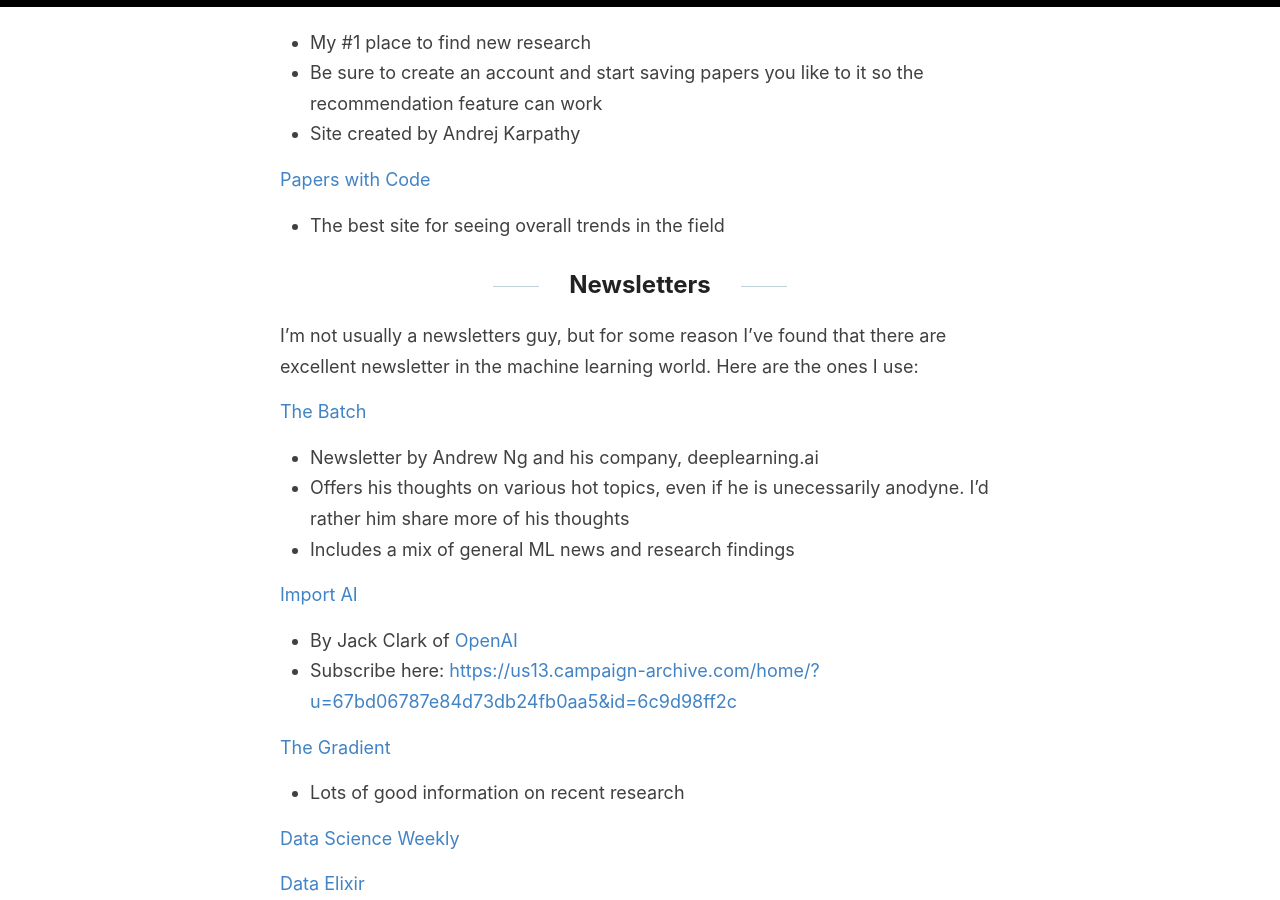
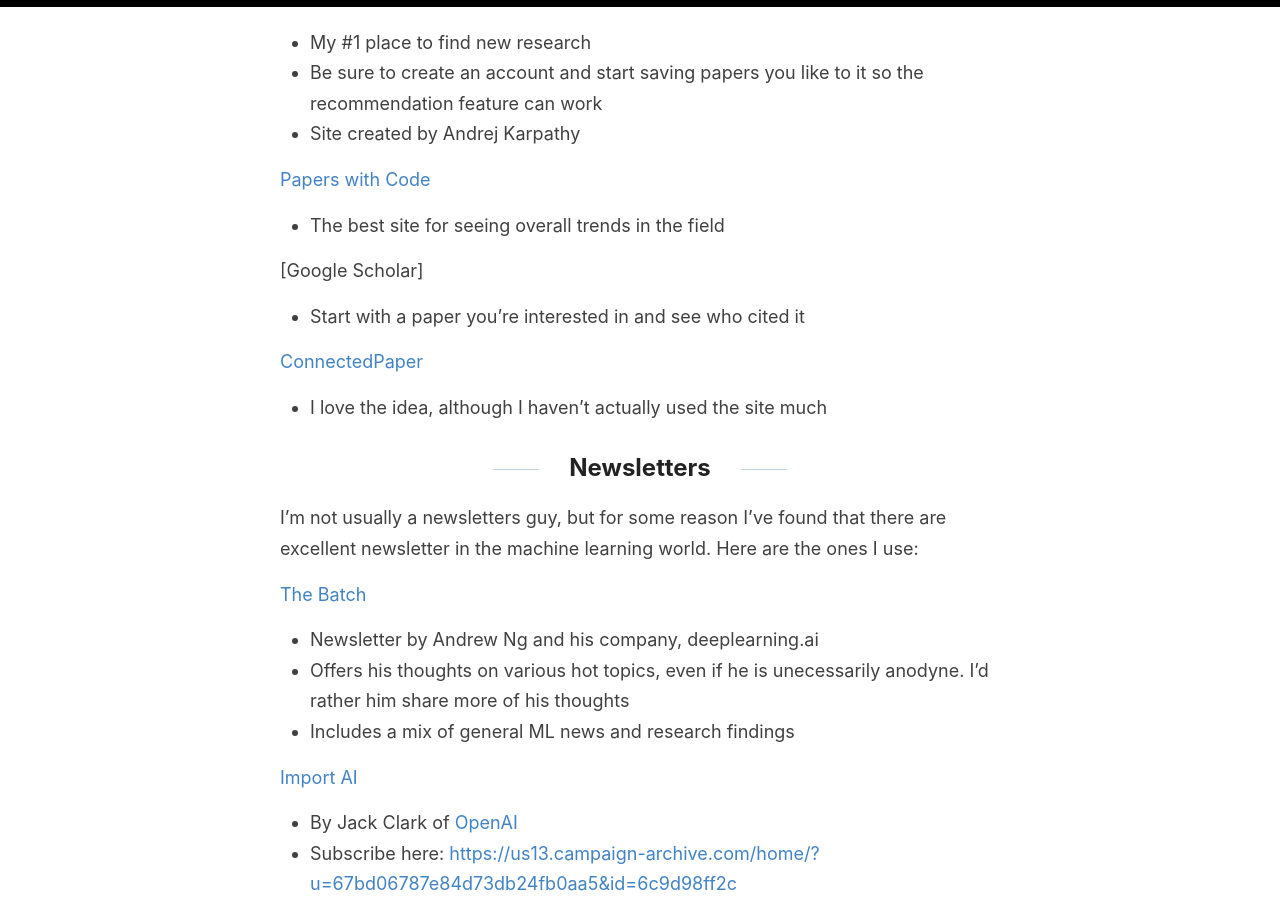
Before and after one commit to jss367/blog, a Jekyll site: the page built from _posts/2021-02-01-how-to-find-the-latest-machine-learning-research.md, in a window 1280 px wide and 900 px high, scrolled down 799 px. Built offline with Jekyll 4.4.1, drawn with Linux system fonts in a browser that asks for light colours; our own code applies the rules of GitHub Pages for plain Markdown files.

Commit message:
Update 2021-02-01-how-to-find-the-latest-machine-learning-research.md

```diff
--- a/_posts/2021-02-01-how-to-find-the-latest-machine-learning-research.md
+++ b/_posts/2021-02-01-how-to-find-the-latest-machine-learning-research.md
@@ -15,6 +15,12 @@ There's too much going on, so you'll need some things to help curate the list fo
 
 [Papers with Code](https://paperswithcode.com/)
 * The best site for seeing overall trends in the field
+
+[Google Scholar]
+* Start with a paper you're interested in and see who cited it
+
+[ConnectedPaper](https://www.connectedpapers.com/)
+* I love the idea, although I haven't actually used the site much
 
 ## Newsletters
 
```
